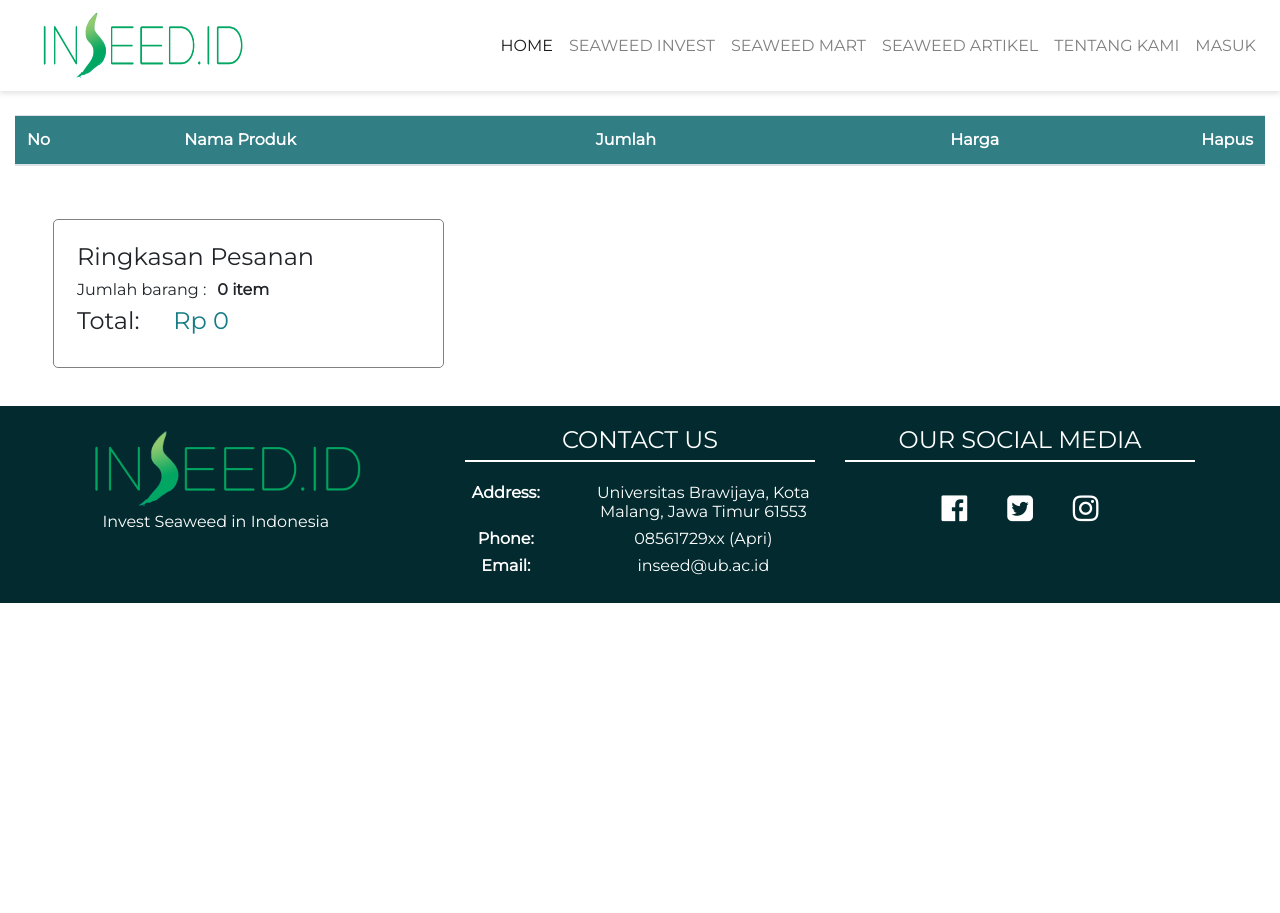
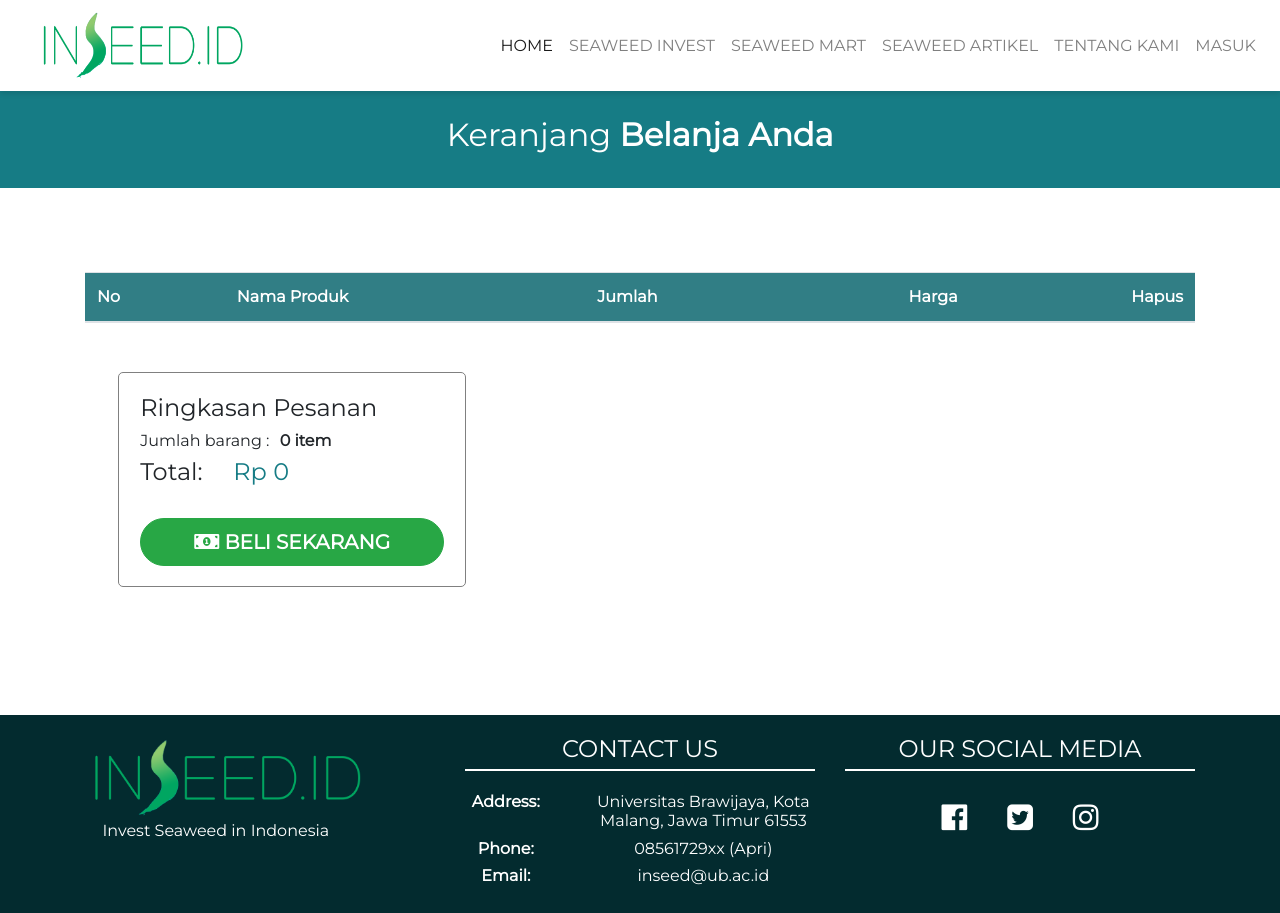
Before and after one commit to Apri1221/Web-Development-Inseed, a CodeIgniter app: a page that uses application/views/cart.php in a window 1280 px wide. Before the commit the page ends 603 px from the top, so only its background shows below. Run offline with CodeIgniter, Linux system fonts and the light colour scheme; lists and menus that the app fills with data are empty; some libraries are stand-ins or nearby versions.

Commit message:
rapihin cart

```diff
--- a/application/controllers/mart.php
+++ b/application/controllers/mart.php
@@ -34,10 +34,13 @@ class Mart extends CI_Controller {
 		$this->load->view('detailProduk',$data);
 	}
 
-	public function bayar ($id){
+	public function bayar (){
 		$this->load->view('pembayaran_produk');
 	}
-	public function thanks (){
+	public function thanks ($id){
+		$id =
+		$items= $this->cart->contents();
+		$rowid = $items->rowid;
 		$this->load->view('thanks_purchase');
 	}
 
--- a/application/views/cart.php
+++ b/application/views/cart.php
@@ -8,8 +8,11 @@
   <body>
     <!-- ISI NAVBAR DISINI YA!!!! -->
     <?php include_once("template/navbar.php"); ?>
-    <section id="Keranjang">
-      <div class="container-fluid">
+    <div class="col-xl-12 col-md-12 col-sm-12 col-xs-12 header text-center">
+          <h2>Keranjang <b>Belanja Anda</b></h2>
+        </div>
+    <section id="Keranjang" style="margin: 3%; margin-bottom: 10%;">
+      <div class="container">
         <div class="row">
           <div class="col-md-12 col-sm-12">
             <div class="table-responsive" style="margin-top: 2%;">
@@ -24,19 +27,20 @@
                   </tr>
                 </thead>
                 <tbody>
-
-                  <tr class="produkKeranjang">
-				  <?php
+				<?php
 					$i=0;
 					foreach ($this->cart->contents() as $items) :
 					$i++;
 				?>
+                  <tr class="produkKeranjang">
+
                     <td><?php echo $i ?></td>
                     <td><?php echo $items['name'] ?></td>
                     <td><input class="form-control" type="text" value="<?php echo $items['qty'] ?>" /></td>
                     <td class="text-right">Rp <?php echo $items['price'] ?></td>
                     <td class="text-right"><a href="<?=base_url()?>index.php/cart/update_cart/<?php echo $items['rowid'] ?>" class="btn btn-sm btn-danger"><i class="fa fa-trash"></i> </a> </td>
 					<?php endforeach; ?>
+<br>
                   </tr>
                 </tbody>
               </table>
@@ -48,13 +52,9 @@
 		   <h4>Ringkasan Pesanan</h4>
             <h6>Jumlah barang : <span class="subtotalKeranjang"><?php echo $this->cart->total_items();?> item</span></h6>
             <h4>Total: <span class="totalHargaKeranjang">Rp <?php echo $this->cart->total(); ?></span></h6>
-			<?php
-					foreach ($this->cart->contents() as $items) :
-			?>
-            <a href="<?=base_url()?>index.php/mart/bayar/<?php echo $items['id']?>" class="btn btn-success btn-lg btn-block text-uppercase" style="margin-top: 10%;">
+            <a href="<?=base_url()?>index.php/mart/bayar" class="btn btn-success btn-lg btn-block text-uppercase" style="margin-top: 10%;">
                <i class="fas fa-money-bill-alt"></i> Beli Sekarang
               </a>
-			<?php endforeach; ?>
           </div>
         </div>
       </div>
--- a/application/views/detailProduk.php
+++ b/application/views/detailProduk.php
@@ -60,8 +60,8 @@
                 <i class="fas fa-money-bill-alt"></i> Beli Sekarang
               </a>
 			  <input type="submit" value="Tambah ke Cart" class="btn btn-success btn-lg btn-block text-uppercase" style="margin-top: 10%;">
-                <i class="fa fa-shopping-cart"></i> Tambah ke cart
-              </a>
+              </input>
+
             </form>
             <?php } ?>
           </div>
--- a/application/views/pembayaran_produk.php
+++ b/application/views/pembayaran_produk.php
@@ -109,7 +109,8 @@
 
     <div class="form-group">
       <div class="col-sm-offset-2 col-md-12">
-<a href="<?php echo base_url();?>index.php/mart/thanks" class="btn btn-primary">Bayar Sekarang</a>
+<a href="<?php echo base_url();?>index.php/mart/thanks/<?php foreach ($this->cart->contents() as $items) : ?>
+	<?php echo $items['rowid'] ?> <?php endforeach ?>" class="btn btn-primary">Bayar Sekarang</a>
   </div>
 </div>
 </form>
@@ -122,7 +123,7 @@
    <h3> Detail Pembelian</h3>
   </div>
   <div class="card-body descProdukDetail" style="border:0;">
-    <h5 class="card-title">Sub Total (<?php echo $this->cart->total_items(); ?> Items) :  <span>Rp <?php echo $this->cart->total(); ?></span></h5>
+  <h5 class="card-title">Sub Total (<?php echo $this->cart->total_items(); ?> Items) :  <span>Rp <?php echo $this->cart->total(); ?></span></h5>
     <h5 class="card-title">Biaya Pengiriman:  <span>Rp 5.000</span></h5>
     <h5 class="card-title">Total: <span>Rp <?echo Rp 55.000</span></h5>
   </div>
```
